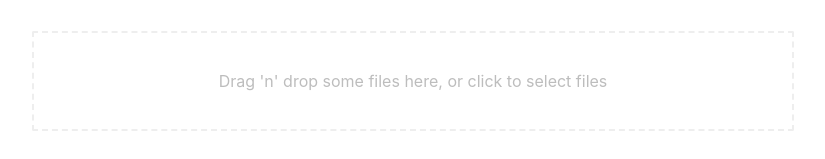
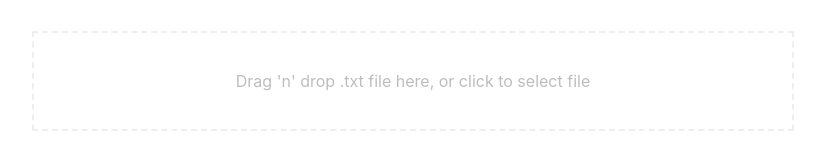
Before and after one commit to Vi7ality/text-file_password-checker, a React (Vite) app: page / in a window 1280 px wide. Shown: the part 381-540 px from the top of the page, without its empty margins (227-1052 px from the left). Built offline with nearby package versions, Linux system fonts and the light colour scheme.

Commit message:
file validation added

```diff
--- a/index.html
+++ b/index.html
@@ -4,7 +4,7 @@
     <meta charset="UTF-8" />
     <link rel="icon" type="image/svg+xml" href="/vite.svg" />
     <meta name="viewport" content="width=device-width, initial-scale=1.0" />
-    <title>Vite + React</title>
+    <title>Password checker</title>
   </head>
   <body>
     <div id="root"></div>
--- a/src/App.tsx
+++ b/src/App.tsx
@@ -12,12 +12,20 @@ function App() {
   const [validPasswordsCount, setValidPasswordsCount] = useState<number | null>(
     null
   );
+  const [loading, setLoading] = useState(false);
   return (
     <>
       <h1>Перевірка валідності паролів</h1>
-      <PasswordValidator setValidPasswordsCount={setValidPasswordsCount} />
-      {validPasswordsCount !== null && (
-        <PasswordsCounter passwordsCount={validPasswordsCount} />
+      <PasswordValidator
+        setValidPasswordsCount={setValidPasswordsCount}
+        setLoading={setLoading}
+      />
+      {loading ? (
+        <p>Завантаження...</p>
+      ) : (
+        validPasswordsCount !== null && (
+          <PasswordsCounter passwordsCount={validPasswordsCount} />
+        )
       )}
     </>
   );
--- a/src/components/PasswordValidator/index.tsx
+++ b/src/components/PasswordValidator/index.tsx
@@ -1,6 +1,6 @@
 import { Dispatch, SetStateAction } from 'react';
-import Dropzone from 'react-dropzone';
 import UploadDropzone from '../UploadDropzone';
+import validateFileContent from '../../utils/validateFileContent';
 
 type PasswordRule = {
   ruleSymbol: string;
@@ -11,10 +11,12 @@ type PasswordRule = {
 
 interface PasswordValidatorProps {
   setValidPasswordsCount: Dispatch<SetStateAction<number | null>>;
+  setLoading: Dispatch<SetStateAction<boolean>>;
 }
 
 const PasswordValidator = ({
   setValidPasswordsCount,
+  setLoading,
 }: PasswordValidatorProps) => {
   const isValidPassword = ({
     ruleSymbol,
@@ -50,15 +52,20 @@ const PasswordValidator = ({
   };
 
   const handleFileRead = (file: File) => {
-    // // const file = e.target.files?.[0];
-    // if (!file) return;
     const reader = new FileReader();
     reader.onload = event => {
+      setLoading(true);
       const content = event.target?.result;
-      if (typeof content === 'string') {
+      if (typeof content === 'string' && validateFileContent(content)) {
         const lines = content.trim().split('\n');
         const parsedLines = lines.map(line => parseLine(line));
         countValidPasswords(parsedLines);
+        setLoading(false);
+      } else {
+        setLoading(false);
+        alert(
+          'The uploaded file has an invalid structure. Please check the file and try again.'
+        );
       }
     };
 
--- a/src/components/UploadDropzone/index.tsx
+++ b/src/components/UploadDropzone/index.tsx
@@ -7,12 +7,16 @@ interface UploadDropzoneProps {
 
 const UploadDropzone = ({ handleFileRead }: UploadDropzoneProps) => {
   return (
-    <Dropzone onDrop={acceptedFiles => handleFileRead(acceptedFiles[0])}>
+    <Dropzone
+      onDrop={acceptedFiles => handleFileRead(acceptedFiles[0])}
+      accept={{ 'text/plain': ['.txt'] }}
+      maxFiles={1}
+    >
       {({ getRootProps, getInputProps }) => (
         <section className={styles.dropzone}>
           <div {...getRootProps()}>
-            <input {...getInputProps()} />
-            <p>Drag 'n' drop some files here, or click to select files</p>
+            <input {...getInputProps()} accept=".txt" />
+            <p>Drag 'n' drop .txt file here, or click to select file</p>
           </div>
         </section>
       )}
--- /dev/null
+++ b/src/utils/validateFileContent/index.ts
@@ -0,0 +1,10 @@
+const validateFileContent = (fileContent: string): boolean => {
+  console.log('file content', fileContent);
+  const lines = fileContent.split('\n');
+
+  const lineRegex = /^\s*([a-z])\s+(\d+)-(\d+):\s+([a-zA-Z]+)\s*$/;
+
+  return lines.every(line => lineRegex.test(line.trim()));
+};
+
+export default validateFileContent;
```
